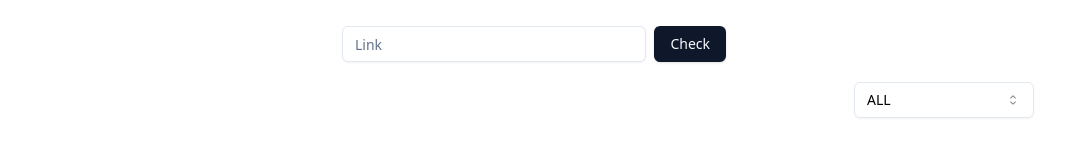
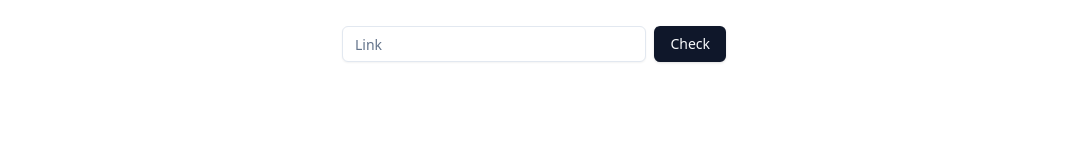
Before and after one commit to Jiseeeh/music-downloader-client, a Next.js app: page / in a window 1280 px wide. Shown: the part 338-494 px from the top of the page, without its empty margins (106-1176 px from the left). Built offline with nearby package versions, Linux system fonts and the light colour scheme.

Commit message:
feat: remove select and change filter method

```diff
--- a/src/components/Download.tsx
+++ b/src/components/Download.tsx
@@ -19,7 +19,6 @@ import { useToast } from "@/components/ui/use-toast";
 const DownloadForm: React.FC = () => {
   const [isLoading, setIsLoading] = useState(false);
   const [formats, setFormats] = useState<Media[]>([]);
-  const [filterMode, setFilterMode] = useState<Filter>(Filter.ALL);
   const [linkFieldValue, setLinkFieldValue] = useState("");
   const { toast } = useToast();
 
@@ -76,7 +75,11 @@ const DownloadForm: React.FC = () => {
       const data = await response.json();
       const downloadInfo: Media[] = data.downloadInfo;
 
-      setFormats(downloadInfo.filter((format) => format.type !== "unknown"));
+      setFormats(
+        downloadInfo.filter(
+          (format) => format.type !== "unknown" && format.quality !== "unknown"
+        )
+      );
     } catch (error) {
       toast({
         title: "Sorry for the inconvenience!",
@@ -107,37 +110,10 @@ const DownloadForm: React.FC = () => {
           </Button>
         </form>
       </section>
-      <section className="flex flex-col max-w-5xl mx-auto">
-        <div className="self-end p-3">
-          <Select
-            onValueChange={(val: Filter) => {
-              setFilterMode(val);
-            }}
-            defaultValue={filterMode}
-          >
-            <SelectTrigger className="w-[180px]">
-              <SelectValue placeholder="Sort by" />
-            </SelectTrigger>
-            <SelectContent>
-              <SelectItem value={Filter.ALL}>
-                {Filter.ALL.toUpperCase()}
-              </SelectItem>
-              <SelectItem value={Filter.AUDIO}>
-                {Filter.AUDIO.toUpperCase()}
-              </SelectItem>
-              <SelectItem value={Filter.VIDEO}>
-                {Filter.VIDEO.toUpperCase()}
-              </SelectItem>
-              <SelectItem value={Filter.VIDEO_ONLY}>
-                {Filter.VIDEO_ONLY.toUpperCase()}
-              </SelectItem>
-            </SelectContent>
-          </Select>
-        </div>
+      <section className="max-w-5xl mx-auto">
         <DownloadFormats
           isLoading={isLoading}
           formats={formats}
-          filter={filterMode}
           url={linkFieldValue}
         />
       </section>
```
